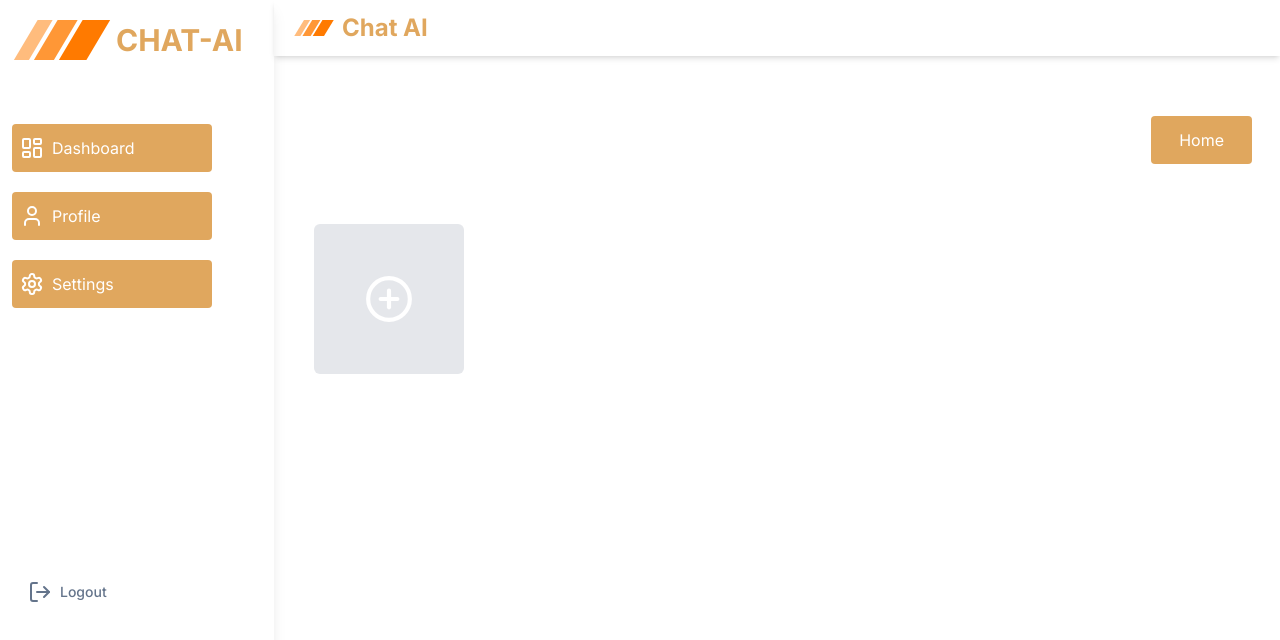
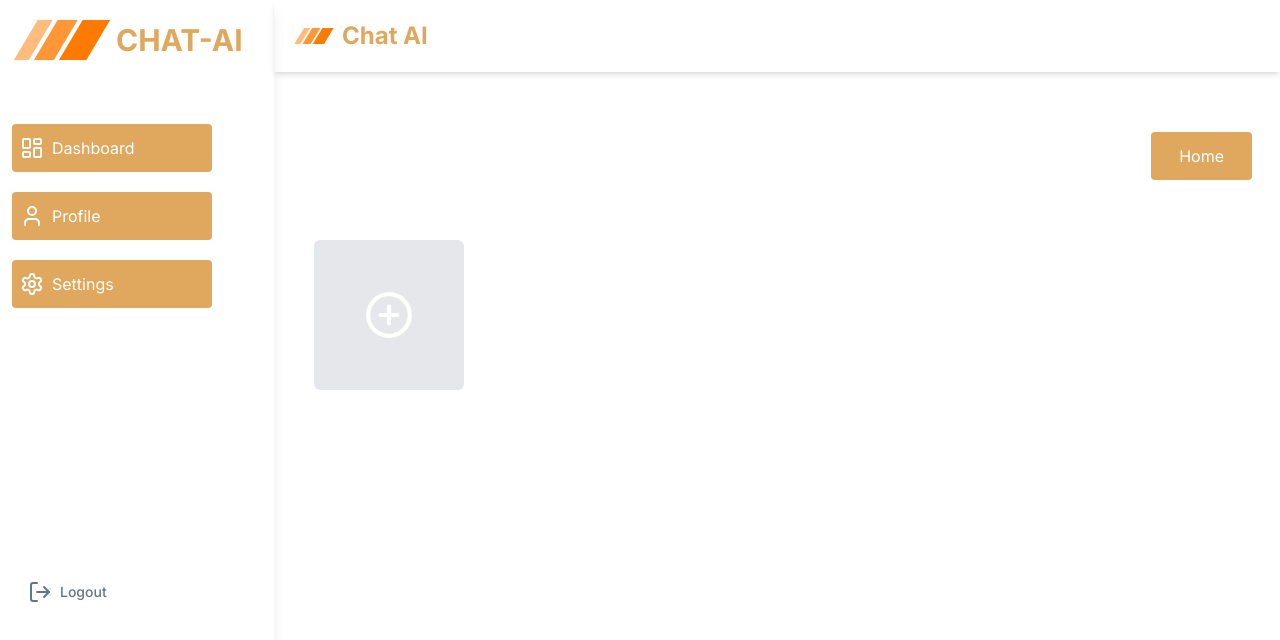
Before and after one commit to Sarmad-Khan-creator/chat-ai, a Next.js app: page /dashboard in a window 1280 px wide. Shown: the top 640 px of the page. Built offline with nearby package versions, Linux system fonts and the light colour scheme; no server answers; the database is empty.

Commit message:
changes occured

```diff
--- a/src/app/(dashboard)/layout.tsx
+++ b/src/app/(dashboard)/layout.tsx
@@ -1,4 +1,5 @@
 import Infobar from '@/components/infobar/infobar';
+import MobileNavbar from '@/components/mobile-navbar/mobile-navbar';
 import Sidebar from '@/components/sidebar/sidebar';
 import { MenuIcon } from 'lucide-react';
 import Image from 'next/image';
@@ -13,19 +14,7 @@ const DashboardLayout = ({ children }: Props) => {
     <main className="flex flex-row">
       <Sidebar />
       <div className="flex flex-col gap-10 w-full">
-        <div className="flex flex-row w-full justify-between px-5 py-3 shadow-md">
-          <div className='flex flex-row gap-2 items-center'>
-            <Image
-              src="/assets/logo.svg"
-              alt="Logo"
-              width={40}
-              height={40}
-              className="object-contain"
-            />
-            <h1 className="text-2xl font-bold text-primary-orange_main">Chat AI</h1>
-          </div>
-          <MenuIcon className="hidden max-sm:block" />
-        </div>
+        <MobileNavbar />
         <Infobar pathName="Home" pathurl="/" />
         {children}
       </div>
--- a/src/app/api/pinecone/route.ts
+++ b/src/app/api/pinecone/route.ts
@@ -9,12 +9,12 @@ import { NextRequest, NextResponse } from "next/server";
 import { RecursiveCharacterTextSplitter } from "langchain/text_splitter";
 import { revalidatePath } from "next/cache";
 
-export type CreateAppProps = {
-  title: string;
-  index: string;
-  template: string;
-  blob: string;
-};
+// export type CreateAppProps = {
+//   title: string;
+//   index: string;
+//   template: string;
+//   blob: string;
+// };
 
 export async function POST(req: NextRequest) {
   const data = await req.formData();
@@ -28,8 +28,8 @@ export async function POST(req: NextRequest) {
     return NextResponse.json({ success: false });
   }
 
-  const bytes = await file.arrayBuffer();
-  const buffer = Buffer.from(bytes);
+  // const bytes = await file.arrayBuffer();
+  // const buffer = Buffer.from(bytes);
 
   const clerkUser = await currentUser();
 
--- /dev/null
+++ b/src/components/mobile-navbar/mobile-navbar.tsx
@@ -0,0 +1,23 @@
+import { MenuIcon } from 'lucide-react';
+import Image from 'next/image';
+import React from 'react';
+
+const MobileNavbar = () => {
+  return (
+    <div className="flex flex-row w-full justify-between px-5 py-5 shadow-md">
+      <div className="flex flex-row gap-2 items-center">
+        <Image
+          src="/assets/logo.svg"
+          alt="Logo"
+          width={40}
+          height={40}
+          className="object-contain"
+        />
+        <h1 className="text-2xl font-bold text-primary-orange_main">Chat AI</h1>
+      </div>
+      <MenuIcon className="hidden max-sm:block" />
+    </div>
+  );
+};
+
+export default MobileNavbar;
```
